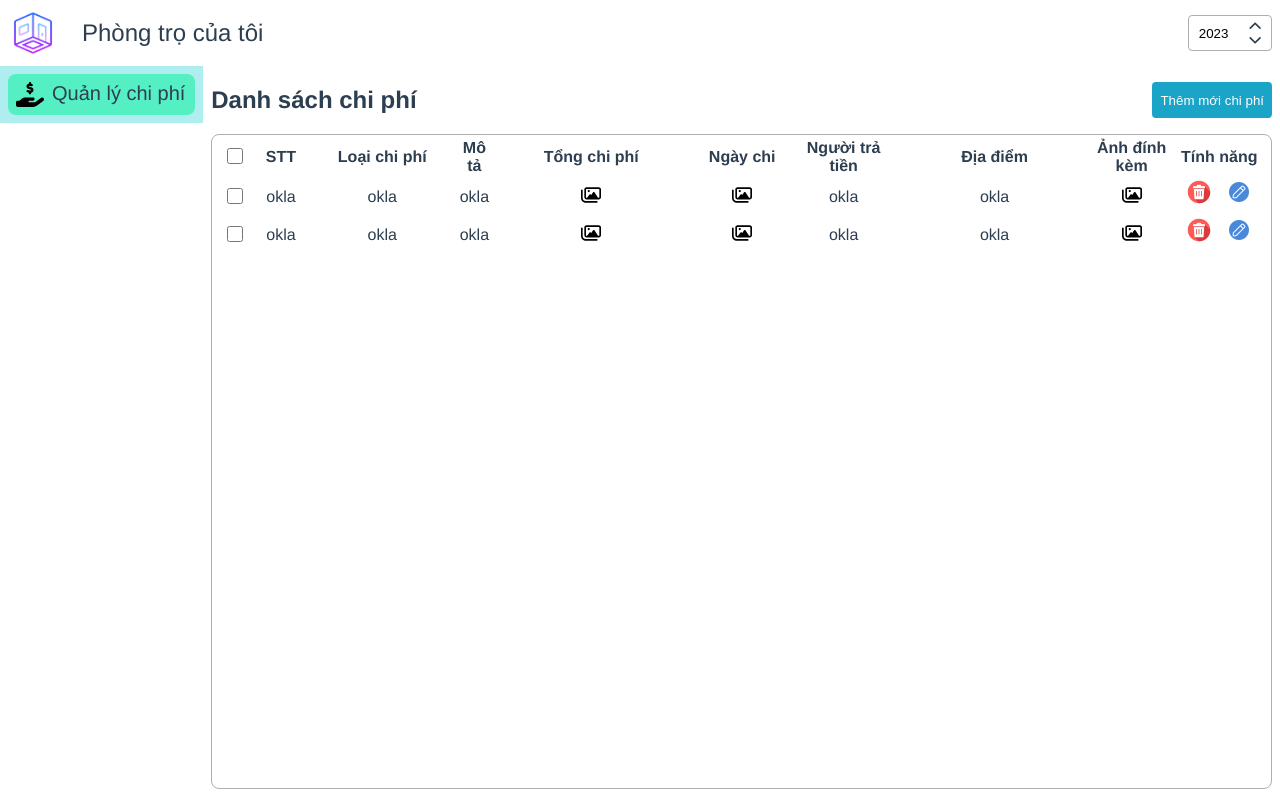
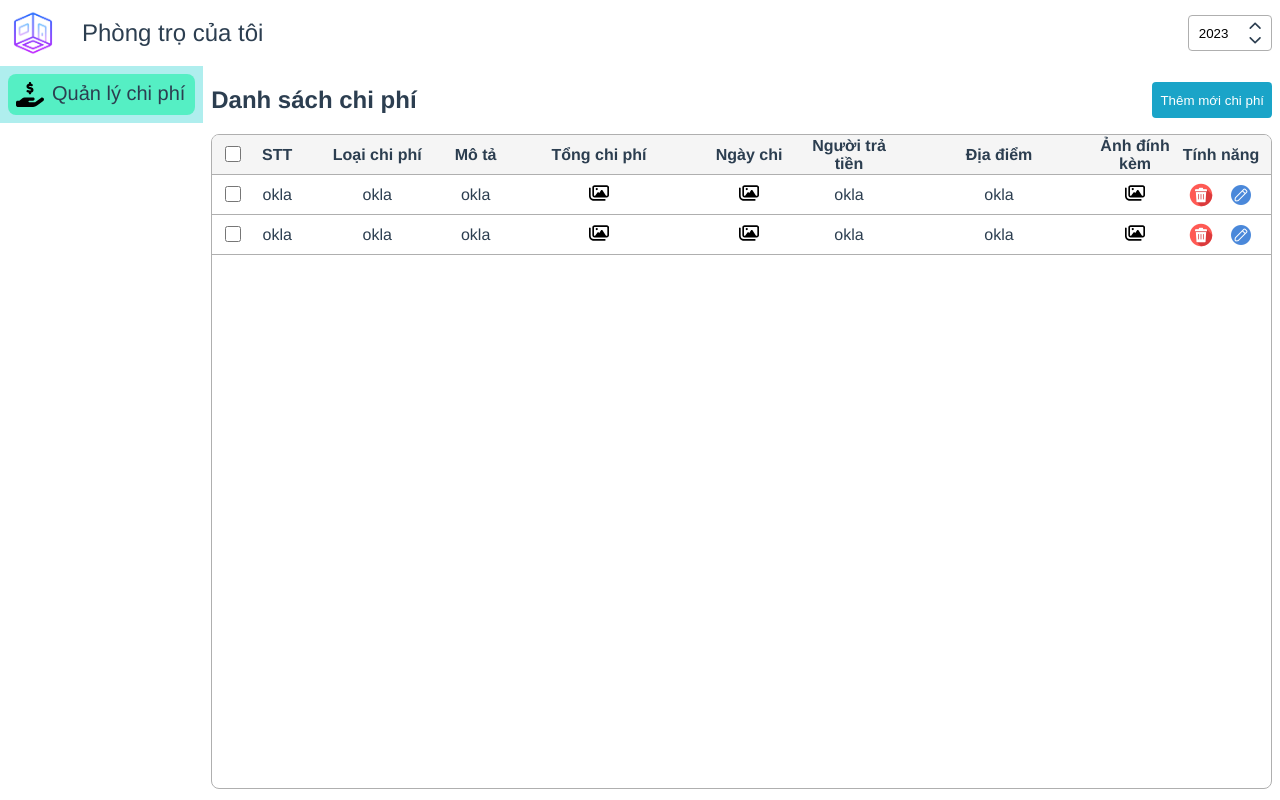
Before and after one commit to NguyenThinhDatEng/rent-room_management, a Vue app: page / in a window 1280 px wide. Built offline with nearby package versions, Linux system fonts and the light colour scheme.

Commit message:
style: table

```diff
--- a/src/components/base/table/VTable.vue
+++ b/src/components/base/table/VTable.vue
@@ -138,17 +138,20 @@ $row--hover: #d1edf4;
   table {
     width: 100%;
     height: 500px;
+    border-collapse: collapse;
 
     thead {
       position: sticky;
       top: 0;
       height: 40px;
-      background-color: #fff;
+      background-color: #f5f5f5;
+      border-bottom: 1px solid #afafaf;
     }
 
     tbody {
       tr {
-        height: 36px;
+        height: 40px;
+        border-bottom: 0.5px solid #afafaf;
 
         &:hover,
         &:focus {
--- a/src/components/base/table/VTd.vue
+++ b/src/components/base/table/VTd.vue
@@ -6,7 +6,12 @@
   <td v-else-if="config.type == dataType.text">{{ content }}</td>
   <td
     v-else-if="config.type == dataType._function"
-    style="display: flex; justify-content: space-evenly"
+    style="
+      display: flex;
+      justify-content: space-evenly;
+      align-items: center;
+      height: 100%;
+    "
   >
     <img src="@/assets/images/common/delete.png" />
     <img src="@/assets/images/common/edit.png" />
```
